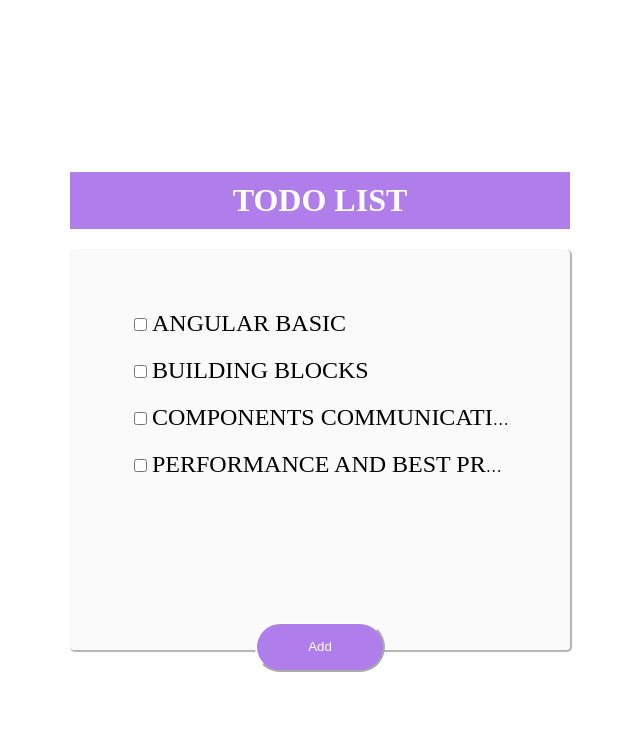
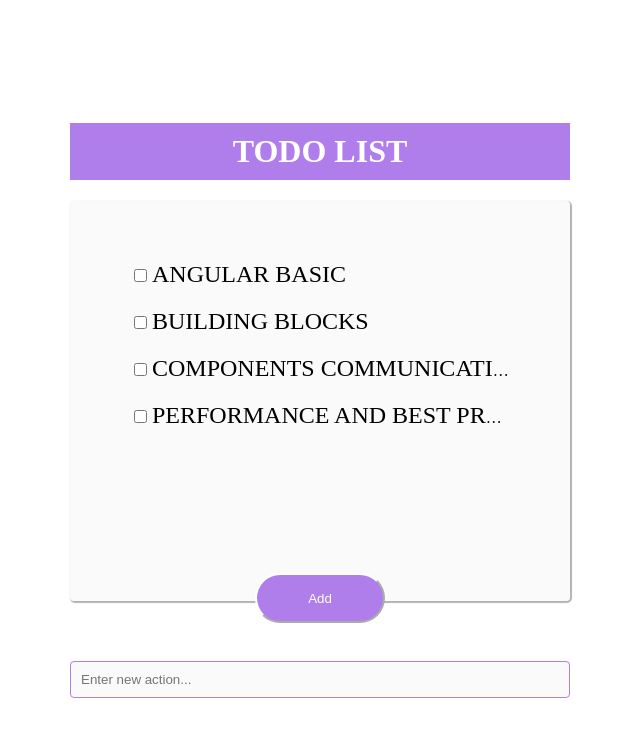
Before and after one commit to chenlevin89/Angular-course, an Angular app: page / in a window 1280 px wide. Shown: the top 736 px of the page, without its empty margins (320-960 px from the left). Built offline with nearby package versions, Linux system fonts and the light colour scheme.

Commit message:
add input two ways biding support

```diff
--- a/src/app/components/todo-list/todo-list.component.html
+++ b/src/app/components/todo-list/todo-list.component.html
@@ -14,5 +14,7 @@
     <button (click)="add()">Add</button>
 
   </div>
+</div>
 
-</div>
+<input class="new-todo" type="text" placeholder="Enter new action..." [(ngModel)]="todoActionName" />
+<!-- <input class="new-todo" type="text" placeholder="Enter new action..." [ngModel]="todoActionName" (ngModelChange)="todoActionName = $event" /> -->
--- a/src/app/components/todo-list/todo-list.component.scss
+++ b/src/app/components/todo-list/todo-list.component.scss
@@ -49,3 +49,13 @@
     outline: none;
   }
 }
+
+.new-todo{
+    margin-top: 60px;
+    width: 500px;
+    padding: 10px;
+    border-radius: 4px;
+    border: 1px solid #af7eeb;
+    background-color: #f5f5f578;
+    outline: none;
+}
--- a/src/app/components/todo-list/todo-list.component.ts
+++ b/src/app/components/todo-list/todo-list.component.ts
@@ -10,7 +10,7 @@
 
   @Input() list: TodoItem[];
 
-  private counter = 0;
+  todoActionName = '';
 
   constructor() {}
 
@@ -18,8 +18,10 @@
   }
 
   add() {
-    this.counter ++;
-    this.list.push({id: this.list.length, title: `New action ${this.counter}`});
+    if (this.todoActionName) {
+      this.list.push({id: this.list.length, title: this.todoActionName});
+      this.todoActionName = '';
+    }
   }
 
 }
--- a/src/app/components/todo-list/todo-list.module.ts
+++ b/src/app/components/todo-list/todo-list.module.ts
@@ -2,6 +2,7 @@
 import { CommonModule } from '@angular/common';
 import {TodoListComponent} from './todo-list.component';
 import {TooltipModule} from '../../directives/tooltip/tooltip.module';
+import {FormsModule} from '@angular/forms';
 
 
 @NgModule({
@@ -9,7 +10,8 @@
   exports: [TodoListComponent],
   imports: [
     CommonModule,
-    TooltipModule
+    TooltipModule,
+    FormsModule
   ]
 })
 export class TodoListModule { }
```
